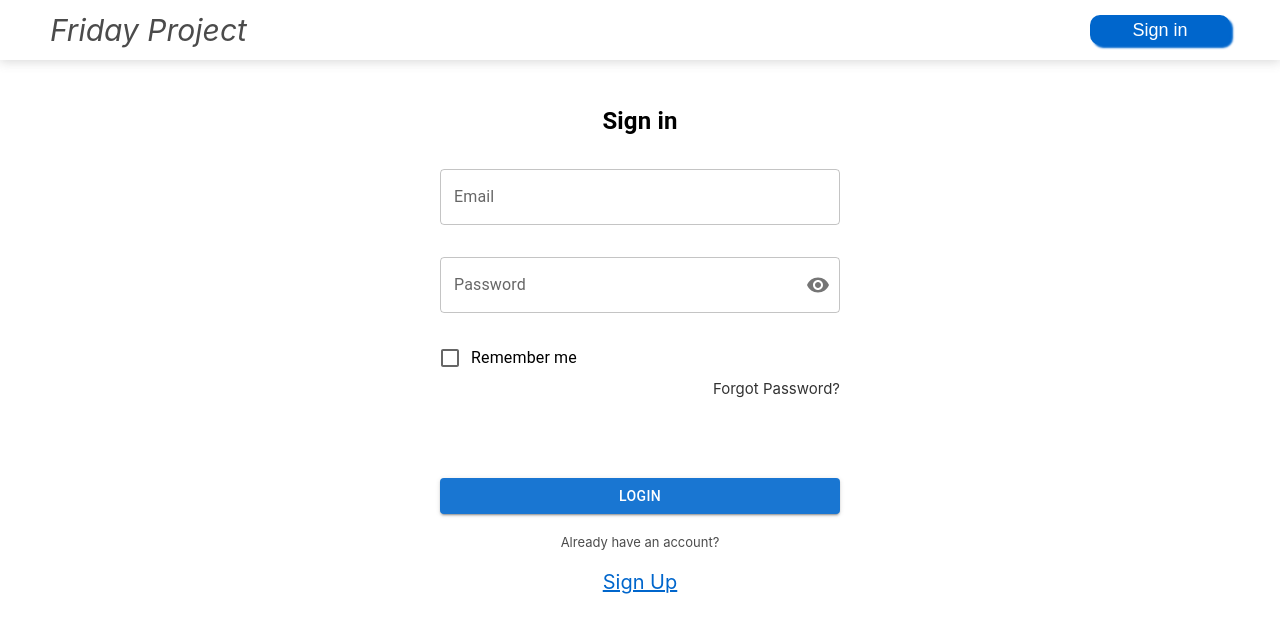
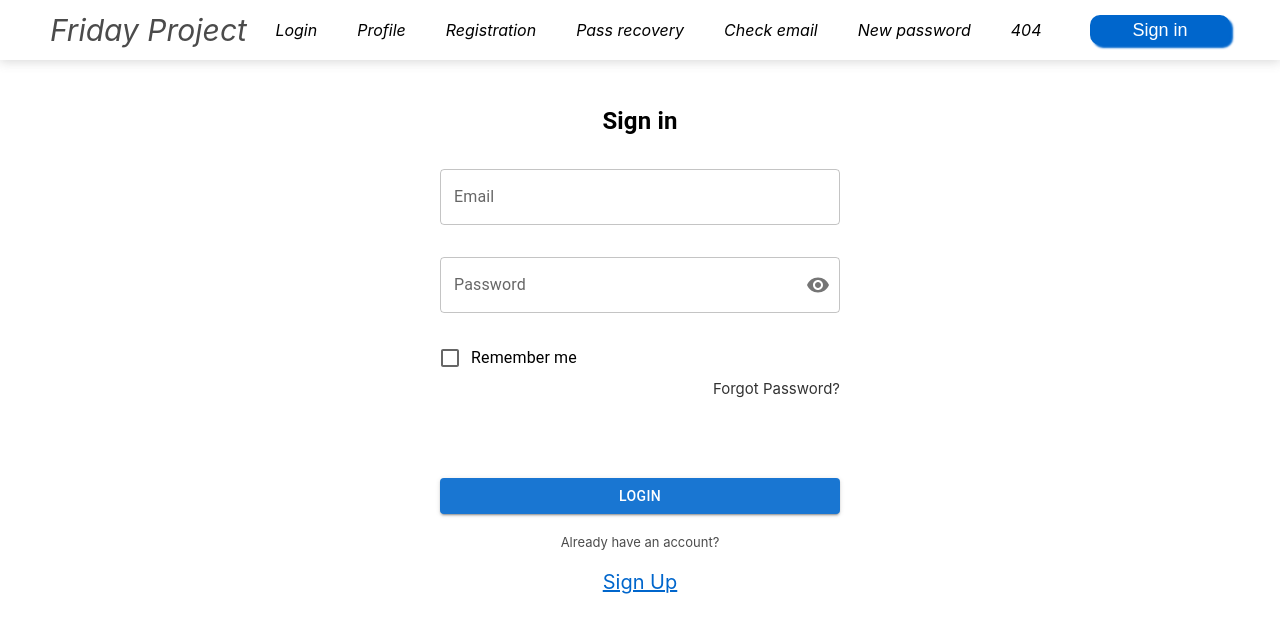
Before and after one commit to AlexKazakq/friday-project-cards, a React (Create React App) app: page /friday-project-cards/login in a window 1280 px wide. Shown: the top 632 px of the page. Built offline with nearby package versions, Linux system fonts and the light colour scheme; no server answers.

Commit message:
add navlink

```diff
--- a/src/App.tsx
+++ b/src/App.tsx
@@ -53,7 +53,10 @@ function App() {
         <Route path={'friday-project-cards/passRecovery'} element={<PasswordRecovery />} />
         <Route path={'friday-project-cards/checkEmail'} element={<CheckEmail />} />
         <Route path={'friday-project-cards/newPassword'} element={<NewPassword />} />
-        <Route path={'friday-project-cards/*'} element={<Navigate to={'/404'} />} />
+        <Route
+          path={'friday-project-cards/*'}
+          element={<Navigate to={'friday-project-cards/404'} />}
+        />
       </Routes>
       <ErrorSnackbar />
     </div>
--- a/src/components/Header/Header.tsx
+++ b/src/components/Header/Header.tsx
@@ -3,7 +3,7 @@ import React from 'react'
 import '../../App.css'
 import Avatar from '@mui/material/Avatar'
 import { useSelector } from 'react-redux'
-import { useNavigate } from 'react-router-dom'
+import { NavLink, useNavigate } from 'react-router-dom'
 
 import { logoutTC } from '../../bll/store/auth-reducer'
 import { AppRootStateType } from '../../bll/store/store'
@@ -42,7 +42,36 @@ export function Header() {
   return (
     <div className={'App__header'}>
       <span style={{ fontSize: '30px', fontStyle: 'italic', opacity: '0.7' }}>Friday Project</span>
+      <NavBar />
       <HeaderRight />
     </div>
   )
 }
+
+const NavBar = () => {
+  return (
+    <div>
+      <NavLink to={'friday-project-cards/login'} className={s.link}>
+        Login
+      </NavLink>
+      <NavLink to={'friday-project-cards/profile'} className={s.link}>
+        Profile
+      </NavLink>
+      <NavLink to={'friday-project-cards/registration'} className={s.link}>
+        Registration
+      </NavLink>
+      <NavLink to={'friday-project-cards/passRecovery'} className={s.link}>
+        Pass recovery
+      </NavLink>
+      <NavLink to={'friday-project-cards/checkEmail'} className={s.link}>
+        Check email
+      </NavLink>
+      <NavLink to={'friday-project-cards/newPassword'} className={s.link}>
+        New password
+      </NavLink>
+      <NavLink to={'friday-project-cards/404'} className={s.link}>
+        404
+      </NavLink>
+    </div>
+  )
+}
--- a/src/components/Header/header.module.css
+++ b/src/components/Header/header.module.css
@@ -11,3 +11,15 @@
     height: 35px;
     padding-left: 10px
 }
+
+.link {
+    margin: 0 20px;
+
+    font-style: italic;
+    color: black;
+    text-decoration: none;
+}
+
+.link:active {
+    color: #004d99;
+}
--- a/src/components/PasswordRecovery/PasswordRecovery.tsx
+++ b/src/components/PasswordRecovery/PasswordRecovery.tsx
@@ -15,7 +15,7 @@ export const PasswordRecovery = () => {
     },
     onSubmit: values => {
       dispatch(sendInstructionForRecoveryTC(values.email))
-      // window.location.href = '/friday-project-cards/checkEmail'
+      window.location.href = '/friday-project-cards/checkEmail'
     },
   })
 
--- a/src/components/Registration/Registration.tsx
+++ b/src/components/Registration/Registration.tsx
@@ -135,7 +135,6 @@ export const Registration = () => {
                 <OutlinedInput
                   type={showConfPassword ? 'text' : 'password'}
                   {...formik.getFieldProps('confirm')}
-                  // error={!!formik.errors.confirm && !!formik.touched.confirm}
                   error={!!formik.errors.confirm && !!formik.touched.confirm}
                   label="Confirm"
                   endAdornment={
```
